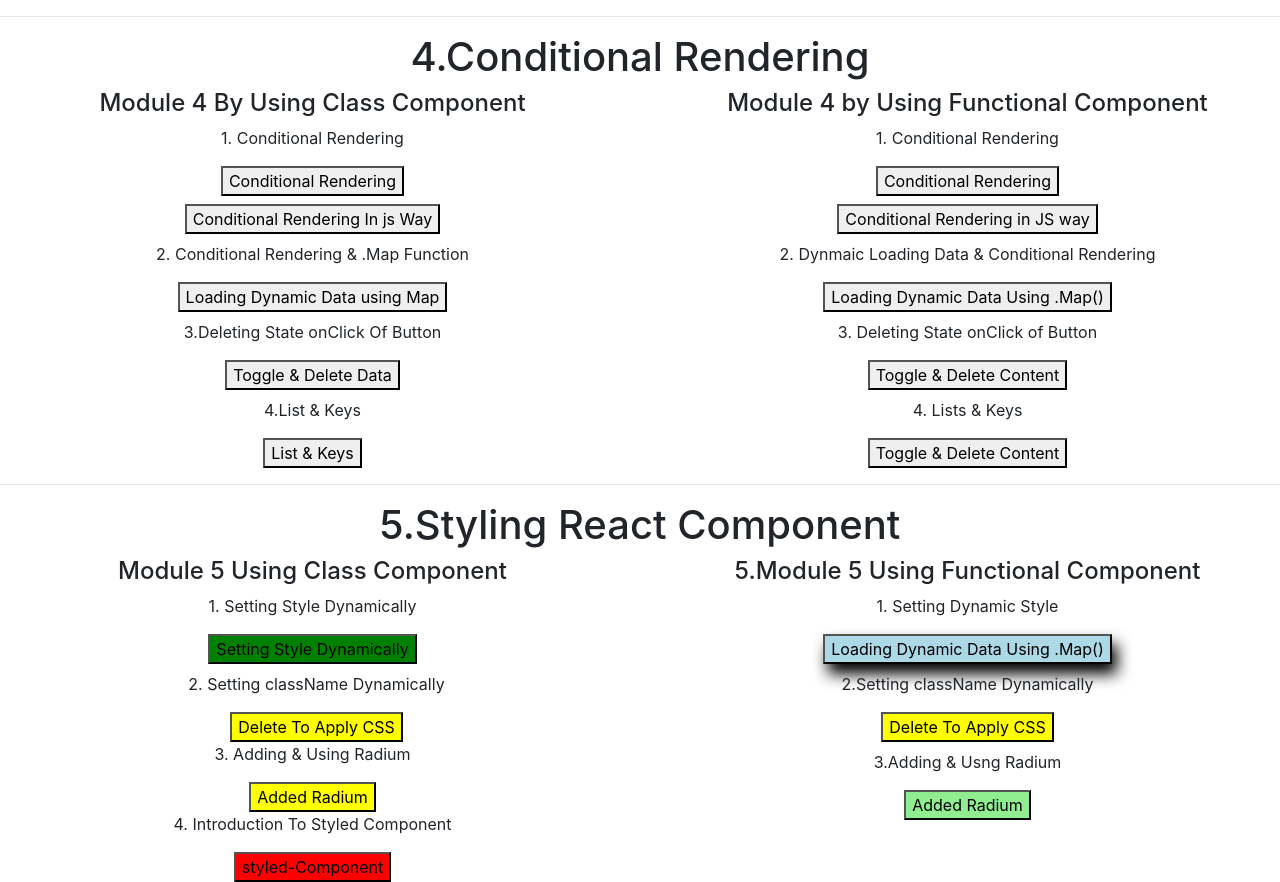
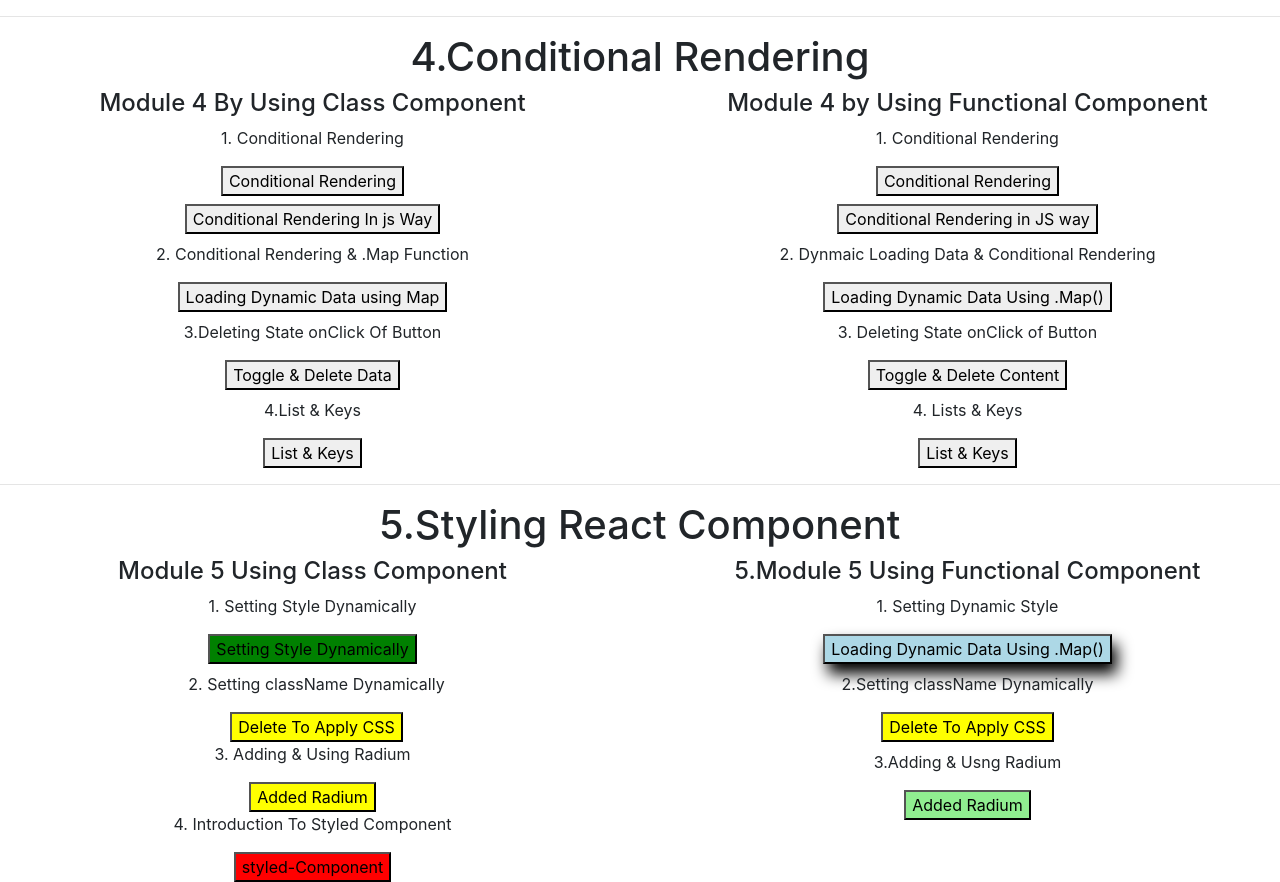
Before and after one commit to HusnainK721/my-first-app, a React (Create React App) app: page / in a window 1280 px wide. Built offline with nearby package versions, Linux system fonts and the light colour scheme.

Commit message:
update list and keys

```diff
--- a/src/Component/Module-4-ListAndConditional/ListAndConditionalFunctional/E-ListAndKeys/ListAndKeysParentF.jsx
+++ b/src/Component/Module-4-ListAndConditional/ListAndConditionalFunctional/E-ListAndKeys/ListAndKeysParentF.jsx
@@ -29,7 +29,7 @@ export const ListAndKeysParentF = ({ itemCurrent }) => {
   return (
     <div className="mt-2">
       <p>4. Lists & Keys </p>
-      <button onClick={toggleNameHandler}>Toggle & Delete Content</button>
+      <button onClick={toggleNameHandler}>List & Keys</button>
       {showPerson ? (
         <div>
           {personData.map((item, index) => {
```
Also changed, not shown: 1 other file (tests, documents, lock files or other folders).
